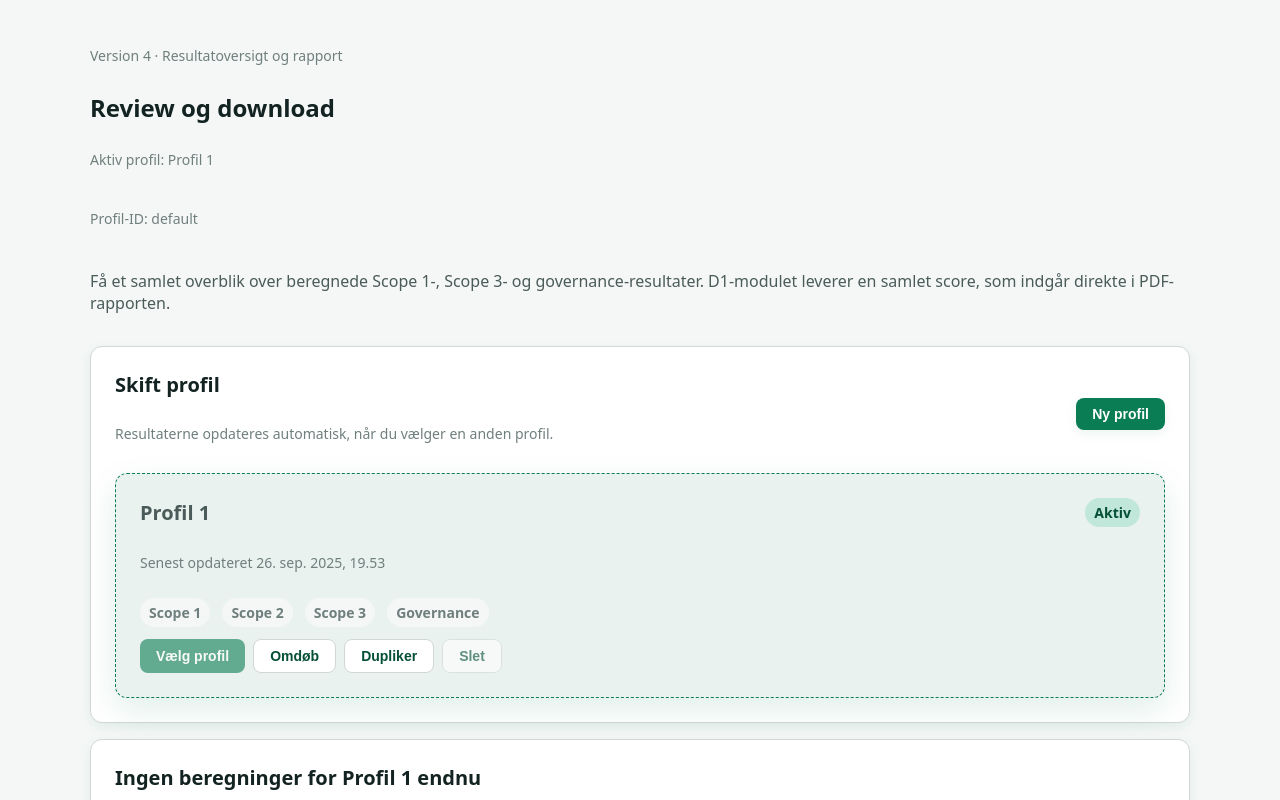
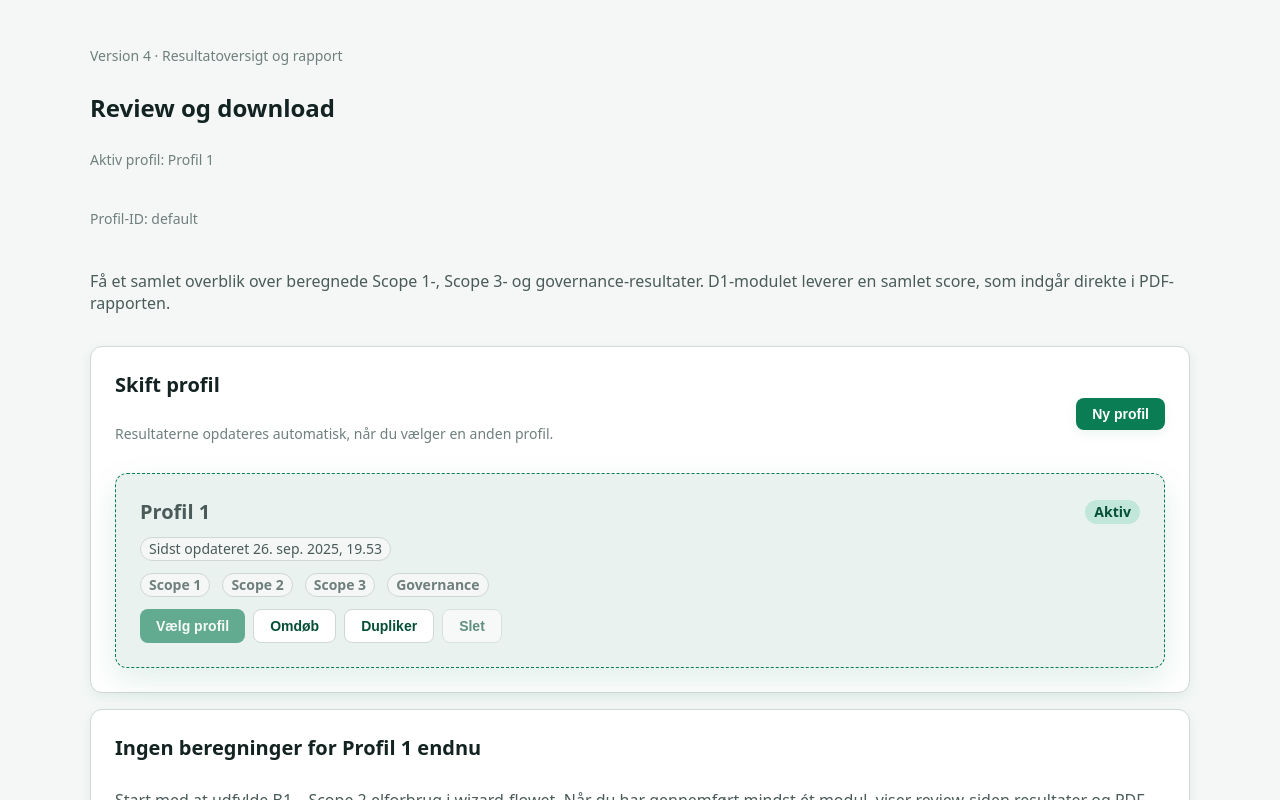
Before and after one commit to Jegerchristiank/EAAS-Typescript, a Next.js app in the folder apps/web/: page /review in a window 1280 px wide. Shown: the top 800 px of the page. Built offline with nearby package versions, Linux system fonts and the light colour scheme; what @react-pdf/renderer would draw is missing.

Commit message:
feat(web): enhance wizard layout tokens and loading

```diff
--- a/apps/web/features/wizard/ProfileSwitcher.tsx
+++ b/apps/web/features/wizard/ProfileSwitcher.tsx
@@ -9,15 +9,27 @@ import { useWizardContext } from './useWizard'
 
 const scopeOrder: WizardScope[] = ['Scope 1', 'Scope 2', 'Scope 3', 'Governance']
 
-function formatTimestamp(timestamp: number): string {
+function parseTimestamp(timestamp: number | undefined): Date | null {
+  if (typeof timestamp !== 'number') {
+    return null
+  }
+  const parsed = new Date(timestamp)
+  return Number.isNaN(parsed.getTime()) ? null : parsed
+}
+
+function formatTimestamp(date: Date | null): string {
+  if (!date) {
+    return 'Ukendt tidspunkt'
+  }
+
   try {
     return new Intl.DateTimeFormat('da-DK', {
       dateStyle: 'medium',
       timeStyle: 'short',
-    }).format(new Date(timestamp))
+    }).format(date)
   } catch (error) {
     console.warn('Kunne ikke formatere tidspunkt', error)
-    return new Date(timestamp).toLocaleString()
+    return date.toLocaleString()
   }
 }
 
@@ -46,10 +58,12 @@ export function ProfileSwitcher({
         if (b.id === activeProfileId) {
           return 1
         }
-        if (a.updatedAt === b.updatedAt) {
+        const updatedA = parseTimestamp(a.updatedAt)?.getTime() ?? 0
+        const updatedB = parseTimestamp(b.updatedAt)?.getTime() ?? 0
+        if (updatedA === updatedB) {
           return a.name.localeCompare(b.name)
         }
-        return b.updatedAt - a.updatedAt
+        return updatedB - updatedA
       }),
     [activeProfileId, profiles]
   )
@@ -117,7 +131,9 @@ export function ProfileSwitcher({
       <ul className="ds-profile-switcher__list" role="list">
         {sortedProfiles.map((profile) => {
           const scopes = computeScopeCoverage(profile.id)
-          const lastUpdated = formatTimestamp(profile.updatedAt)
+          const lastUpdatedDate = parseTimestamp(profile.updatedAt)
+          const lastUpdated = formatTimestamp(lastUpdatedDate)
+          const isoUpdatedAt = lastUpdatedDate?.toISOString()
           const isActive = profile.id === activeProfileId
 
           return (
@@ -129,15 +145,27 @@ export function ProfileSwitcher({
               <div className="ds-stack-sm">
                 <div className="ds-profile-card__heading">
                   <h3 className="ds-heading-sm">{profile.name}</h3>
-                  {isActive && <span className="ds-badge" data-active="true">Aktiv</span>}
+                  {isActive && (
+                    <span className="ds-status-badge" data-status="active">
+                      Aktiv
+                    </span>
+                  )}
                 </div>
-                <p className="ds-text-subtle">Senest opdateret {lastUpdated}</p>
+                <div className="ds-profile-card__meta">
+                  <time
+                    className="ds-status-badge"
+                    data-status="timestamp"
+                    dateTime={isoUpdatedAt ?? undefined}
+                  >
+                    Sidst opdateret {lastUpdated}
+                  </time>
+                </div>
                 <div className="ds-cluster">
                   {scopes.map((entry) => (
                     <span
                       key={`${profile.id}-${entry.scope}`}
-                      className="ds-badge"
-                      data-active={entry.isActive ? 'true' : undefined}
+                      className="ds-status-badge"
+                      data-status={entry.isActive ? 'active' : 'inactive'}
                     >
                       {entry.scope}
                     </span>
--- a/apps/web/styles/design-system.css
+++ b/apps/web/styles/design-system.css
@@ -26,6 +26,31 @@
   --font-size-base: 1rem;
   --font-size-lg: 1.25rem;
   --font-size-xl: 1.5rem;
+  --sidebar-width: minmax(18rem, 22rem);
+  --sidebar-width-wide: minmax(20rem, 24rem);
+  --sidebar-gap: var(--space-4);
+  --sidebar-background: transparent;
+  --sidebar-sticky-offset: var(--space-5);
+  --progress-height: 0.625rem;
+  --progress-radius: 999px;
+  --progress-track: var(--color-surface);
+  --progress-border-color: var(--color-border);
+  --progress-indicator: linear-gradient(90deg, var(--color-primary) 0%, var(--color-primary-strong) 100%);
+  --status-badge-padding-y: 0.25rem;
+  --status-badge-padding-x: 0.5rem;
+  --status-badge-radius: 999px;
+  --status-badge-font-size: var(--font-size-sm);
+  --status-badge-font-weight: 600;
+  --status-badge-background: var(--color-surface-muted);
+  --status-badge-color: var(--color-text-subtle);
+  --status-badge-border: transparent;
+  --foldout-radius: var(--radius-lg);
+  --foldout-border: 1px solid var(--color-border);
+  --foldout-summary-padding: var(--space-4) var(--space-5);
+  --foldout-background: var(--color-surface);
+  --skeleton-base: #dce7e3;
+  --skeleton-highlight: #f2f7f5;
+  --skeleton-radius: var(--radius-sm);
 }
 
 body {
@@ -68,6 +93,48 @@ a {
   gap: var(--space-5);
 }
 
+.ds-layout {
+  display: grid;
+  gap: var(--space-5);
+}
+
+.ds-layout--with-sidebar {
+  align-items: start;
+}
+
+.ds-layout--wizard {
+  gap: var(--space-6);
+}
+
+@media (min-width: 960px) {
+  .ds-layout--with-sidebar {
+    grid-template-columns: var(--sidebar-width) minmax(0, 1fr);
+  }
+
+  .ds-layout--wizard {
+    grid-template-columns: var(--sidebar-width-wide) minmax(0, 1fr);
+  }
+}
+
+.ds-sidebar {
+  display: grid;
+  gap: var(--sidebar-gap);
+  background: var(--sidebar-background);
+}
+
+.ds-sidebar__section {
+  display: grid;
+  gap: var(--space-4);
+}
+
+@media (min-width: 960px) {
+  .ds-sidebar--sticky {
+    position: sticky;
+    top: var(--sidebar-sticky-offset);
+    align-self: start;
+  }
+}
+
 .ds-card {
   background: var(--color-surface);
   border-radius: var(--radius-lg);
@@ -88,12 +155,59 @@ a {
   gap: var(--space-4);
 }
 
-.ds-panel.ds-collapse {
-  padding: 0;
+.ds-panel.ds-stack-sm {
+  gap: var(--space-3);
 }
 
-.ds-panel.ds-stack-sm {
+:is(.ds-foldout, .ds-panel.ds-collapse) {
+  background: var(--foldout-background);
+  border-radius: var(--foldout-radius);
+  border: var(--foldout-border);
+  box-shadow: var(--shadow-sm);
+  overflow: hidden;
+  padding: 0;
+  display: grid;
+}
+
+:is(.ds-foldout__summary, .ds-collapse__summary) {
+  display: flex;
+  align-items: center;
+  justify-content: space-between;
   gap: var(--space-3);
+  padding: var(--foldout-summary-padding);
+  cursor: pointer;
+  font-weight: 600;
+  list-style: none;
+}
+
+:is(.ds-foldout__summary, .ds-collapse__summary)::-webkit-details-marker {
+  display: none;
+}
+
+:is(.ds-foldout__summary, .ds-collapse__summary)::after {
+  content: '\25BC';
+  font-size: var(--font-size-sm);
+  transition: transform 0.2s ease;
+}
+
+:is(.ds-foldout, .ds-panel.ds-collapse)[open] > :is(.ds-foldout__summary, .ds-collapse__summary) {
+  border-bottom: 1px solid var(--color-border);
+}
+
+:is(.ds-foldout, .ds-panel.ds-collapse)[open]
+  > :is(.ds-foldout__summary, .ds-collapse__summary)::after {
+  transform: rotate(180deg);
+}
+
+.ds-foldout__content {
+  padding: var(--space-4) var(--space-5) var(--space-5);
+  display: grid;
+  gap: var(--space-3);
+  background: var(--foldout-background);
+}
+
+.ds-panel.ds-collapse > .ds-stack-sm {
+  padding: var(--space-4) var(--space-5) var(--space-5);
 }
 
 .ds-accordion {
@@ -114,12 +228,12 @@ a {
   font-weight: 600;
 }
 
+.ds-accordion__summary::-webkit-details-marker {
+  display: none;
+}
+
 .ds-accordion__summary [aria-hidden] {
   transition: transform 0.2s ease;
-}
-
-.ds-accordion__summary::-webkit-details-marker {
-  display: none;
 }
 
 .ds-accordion[open] > .ds-accordion__summary {
@@ -484,19 +598,17 @@ a {
   display: grid;
   gap: var(--space-5);
   align-items: start;
+  --sidebar-width: minmax(18rem, 22rem);
 }
 
 .ds-shell--wizard {
   gap: var(--space-6);
+  --sidebar-width: var(--sidebar-width-wide);
 }
 
 @media (min-width: 960px) {
   .ds-shell {
-    grid-template-columns: minmax(18rem, 22rem) 1fr;
-  }
-
-  .ds-shell--wizard {
-    grid-template-columns: minmax(20rem, 24rem) 1fr;
+    grid-template-columns: var(--sidebar-width) minmax(0, 1fr);
   }
 }
 
@@ -545,17 +657,21 @@ a {
 .ds-progress {
   position: relative;
   width: 100%;
-  height: 0.5rem;
-  border-radius: 999px;
-  background: var(--color-surface);
-  border: 1px solid var(--color-border);
+  height: var(--progress-height);
+  border-radius: var(--progress-radius);
+  background: var(--progress-track);
+  border: 1px solid var(--progress-border-color);
   overflow: hidden;
+}
+
+.ds-progress[data-size='sm'] {
+  --progress-height: 0.5rem;
 }
 
 .ds-progress__bar {
   position: absolute;
   inset: 0;
-  background: linear-gradient(90deg, var(--color-primary) 0%, var(--color-primary-strong) 100%);
+  background: var(--progress-indicator);
   border-radius: inherit;
   transition: width 0.3s ease;
 }
@@ -674,34 +790,70 @@ a {
   justify-content: space-between;
 }
 
+.ds-profile-card__meta {
+  display: flex;
+  flex-wrap: wrap;
+  align-items: center;
+  gap: var(--space-2);
+}
+
 .ds-profile-card__actions {
   display: flex;
   flex-wrap: wrap;
   gap: var(--space-2);
 }
 
-.ds-badge {
+:is(.ds-badge, .ds-status-badge) {
   display: inline-flex;
   align-items: center;
   gap: var(--space-1);
-  padding: var(--space-1) var(--space-2);
-  border-radius: 999px;
-  background: var(--color-surface-muted);
-  color: var(--color-text-subtle);
-  font-size: var(--font-size-sm);
-  font-weight: 600;
-  border: 1px solid transparent;
+  padding: var(--status-badge-padding-y) var(--status-badge-padding-x);
+  border-radius: var(--status-badge-radius);
+  font-size: var(--status-badge-font-size);
+  font-weight: var(--status-badge-font-weight);
+  background: var(--status-badge-background);
+  color: var(--status-badge-color);
+  border: 1px solid var(--status-badge-border);
+  line-height: 1;
 }
 
-.ds-badge[data-active='true'] {
-  background: var(--color-primary-weak);
-  color: var(--color-primary-strong);
+.ds-badge {
+  --status-badge-background: var(--color-surface-muted);
+  --status-badge-color: var(--color-text-subtle);
+  --status-badge-border: transparent;
 }
 
-.ds-badge[data-variant='planned'] {
-  background: var(--color-surface-strong);
-  border-color: var(--color-border-strong);
-  color: var(--color-primary-strong);
+.ds-status-badge {
+  --status-badge-background: var(--color-surface);
+  --status-badge-color: var(--color-text-muted);
+  --status-badge-border: var(--color-border);
+}
+
+:is(.ds-badge, .ds-status-badge)[data-status='active'],
+:is(.ds-badge, .ds-status-badge)[data-active='true'] {
+  --status-badge-background: var(--color-primary-weak);
+  --status-badge-color: var(--color-primary-strong);
+  --status-badge-border: transparent;
+}
+
+:is(.ds-badge, .ds-status-badge)[data-status='inactive'] {
+  --status-badge-background: var(--color-surface-muted);
+  --status-badge-color: var(--color-text-subtle);
+  --status-badge-border: var(--color-border);
+}
+
+:is(.ds-badge, .ds-status-badge)[data-status='planned'],
+:is(.ds-badge, .ds-status-badge)[data-variant='planned'] {
+  --status-badge-background: var(--color-surface-strong);
+  --status-badge-border: var(--color-border-strong);
+  --status-badge-color: var(--color-primary-strong);
+}
+
+:is(.ds-badge, .ds-status-badge)[data-status='timestamp'] {
+  --status-badge-background: var(--color-surface-muted);
+  --status-badge-border: var(--color-border);
+  --status-badge-color: var(--color-text-muted);
+  font-weight: 500;
 }
 
 .ds-alert {
@@ -757,6 +909,49 @@ a {
   gap: var(--space-3);
 }
 
+.ds-skeleton {
+  position: relative;
+  overflow: hidden;
+  background: var(--skeleton-base);
+  border-radius: var(--skeleton-radius);
+  min-height: 1rem;
+}
+
+.ds-skeleton::after {
+  content: '';
+  position: absolute;
+  inset: 0;
+  transform: translateX(-100%);
+  background: linear-gradient(90deg, transparent, var(--skeleton-highlight), transparent);
+  animation: ds-skeleton-shimmer 1.4s ease-in-out infinite;
+}
+
+.ds-skeleton--title {
+  height: 2rem;
+  max-width: 18rem;
+}
+
+.ds-skeleton--text {
+  height: 1rem;
+  width: 100%;
+}
+
+.ds-skeleton--field {
+  height: 3rem;
+  width: 100%;
+}
+
+.ds-skeleton--chip {
+  height: 1.75rem;
+  width: 7rem;
+}
+
+@keyframes ds-skeleton-shimmer {
+  100% {
+    transform: translateX(100%);
+  }
+}
+
 .ds-code {
   font-family: 'JetBrains Mono', 'Fira Mono', ui-monospace, SFMono-Regular, SFMono, Consolas, 'Liberation Mono', monospace;
   font-size: var(--font-size-sm);
```
Also changed, not shown: apps/web/features/wizard/WizardShell.tsx (+4 -3 lines), apps/web/features/wizard/steps/WizardStepSkeleton.tsx (added, +21 -0 lines), apps/web/features/wizard/steps/index.ts (+56 -32 lines), apps/web/src/modules/wizard/WizardOverview.tsx (+4 -4 lines).
